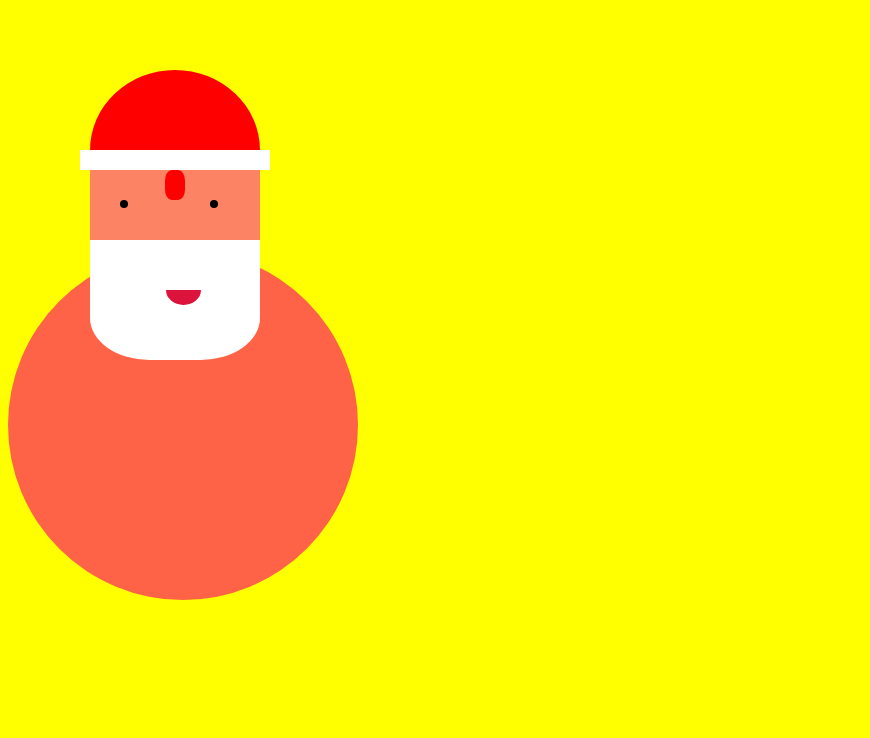
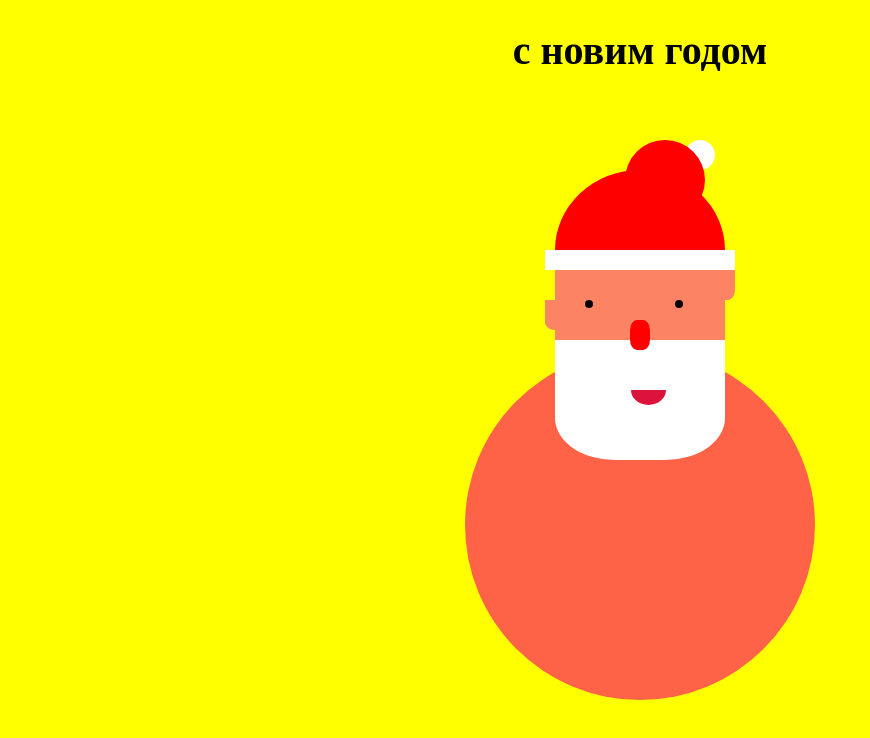
Before and after one commit to itschoolgomother/itschool2, a plain HTML site: page Yan/index.html in a window 1280 px wide. Shown: the whole page, without its empty margins (0-870 px from the left). Drawn offline with Linux system fonts and the light colour scheme.

Commit message:
5.1.2020

```diff
--- a/Yan/index.html
+++ b/Yan/index.html
@@ -6,12 +6,16 @@
 	<link rel="stylesheet" type="text/css" href="main.css">
 </head>
 <body>
+	<h1>с новим годом</h1>
 <div class="santa">
 	<div class="head">
 		<div class="hat">
 			<div class="line"></div>
+
 		</div>
 		<div class="face">
+			<div class="circle"></div>
+			<div class="circlew"></div>
 			<div class="eyel"></div>
 			<div class="eyer"></div>
 			<div class="nose"></div>
--- a/Yan/main.css
+++ b/Yan/main.css
@@ -4,6 +4,10 @@ body{
 .santa{
     width: 350px;
     height: 600px;
+    position: absolute;
+    left: 50%;
+    top: 50%;
+    transform: translate(-50%,-50%);
 }
 .body{
     width: 350px;
@@ -77,15 +81,75 @@ body{
     border-radius:35%;
     position: absolute;
     left: 75px;
-    top: 50px
+    top: 50px;
     z-index:4;
 }
 .mouse{
     width: 35px;
     height: 15px;
     background-color:  crimson;
-    border-radius: 0 0 50% 50%/ 0 0 100% 100%;
+    border-radius: 0 0 35% 35%/ 0 0 50% 50%;
     position: absolute;
     left: 76px;
     top: 50px;
+    animation: 5s smeh infinite;
 }
+.earl{
+    width: 20px;
+    height: 30px;
+    background-color: #fc8363;
+    border-radius: 0 0 100% 100%/ 0 0 50% 50%;
+    position: absolute;
+    left: -10px;
+    top: 30px;
+
+}
+.earr{
+    width: 20px;
+    height: 30px;
+    background-color: #fc8363;
+    border-radius: 0 0 35% 35%/ 0 0 35% 35%;
+    position: absolute;
+    left: 160px;
+    top:30;
+}
+.circle{
+    width: 80px;
+    height: 80px;
+background-color: red;
+border-radius: 50%;
+position: absolute;
+left: 70px;
+top: -130px;
+z-index: -5;
+}
+.circlew{
+ width: 30px;
+    height: 30px;
+background-color: white;
+border-radius: 50%;
+position: absolute;
+left: 130px;
+top: -130px;
+z-index: -6;
+}
+@keyframes smeh{
+    0%{border-radius: 0 0 50% 50%/ 0 0 100% 100%;  }
+    30%{border-radius: 0 0 50% 50%/ 0 0 100% 100%;height: 15px;}
+    50%{border-radius: 50%;height: 35px; }
+    70%{border-radius: 0 0 50% 50%/ 0 0 100% 100%;height: 15px;}
+    100%{border-radius: 0 0 50% 50%/ 0 0 100% 100% }
+}
+h1{
+    color: black;
+    font-size: 40px;
+    text-align: center;
+    animation: 5s fon infinite;
+}
+@keyframes fon {
+    20%{color: yellow;}
+    40%{color: blue;}
+    60%{color: red;}
+    80%{color: purple;}
+    100%{color: yellow;}
+}
--- a/jojo/main.css
+++ b/jojo/main.css
@@ -5,11 +5,24 @@ p{
 	color: lightgreen;
 	font-size: 43px;
 	text-align:center;
+	animation:10s fon infinite;
 }
+@keyframes fon{
+    0%{color: white;}
+    25%{color: teal;}
+    50%{color: lightgreen;                                                                                                                                                                                                                                                                                          }
+    75%{color: purple;}
+    100%{color: lightblue;}
+    125%{color:red;}
+ }
+
 .snowman{
    width:200px;
    height:500px;
-   position:relative;
+   position:absolute;
+   left: 50%;
+   top: 50%;
+   transform: translate(-50%,-50%);
 
 	}
 .body{
@@ -66,3 +79,41 @@ p{
 	left: 40px;
 	top:40px;
 }
+.arml{
+	width: 100px;
+	height: 10px;
+	background-color: brown;
+	position:absolute;
+	left: -90px;
+	top: 55px;
+	transform:rotate(-15deg);
+	z-index: -1;
+}
+.armr{
+	width: 100px;
+	height: 10px;
+	background-color: brown;
+	position:absolute;
+	left: 140px;
+	top:55px;
+	transform:rotate(15deg);
+	z-index: -1;
+}
+
+.legl{
+	width: 60px;
+	height: 40px;
+	background-color: lightblue;
+	border-radius: 50%;
+    position:absolute;
+    top: 170px;
+}
+.legr{
+	width: 60px;
+	height: 40px;
+	background-color: lightblue;
+	border-radius: 50%;
+	position:absolute;
+	top: 170px;
+	left: 135px;
+}
```
Also changed, not shown: jojo/index.html (+17 -3 lines).
